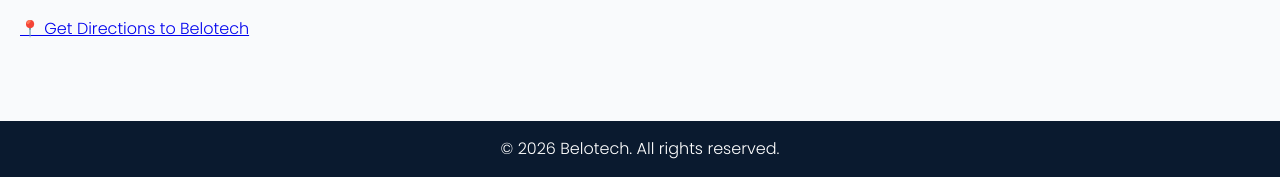
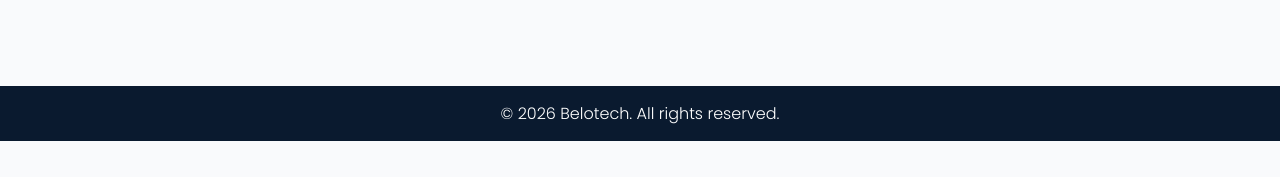
Before and after one commit to belojonas/belotech, a plain HTML site: page index.html in a window 1280 px wide. Shown: the part 4267-4444 px from the top of the page. After the commit the page ends 4408 px from the top, so only its background shows below. Drawn offline with Linux system fonts and the light colour scheme.

Commit message:
Update index.html

```diff
--- a/index.html
+++ b/index.html
@@ -171,11 +171,6 @@
   </iframe>
 
 
-    <p style="margin-top:10px;">
-  <a href="https://www.google.com/maps?q=-8.563464,125.525678" target="_blank">
-    📍 Get Directions to Belotech
-  </a>
-</p>
 
 
 
```
